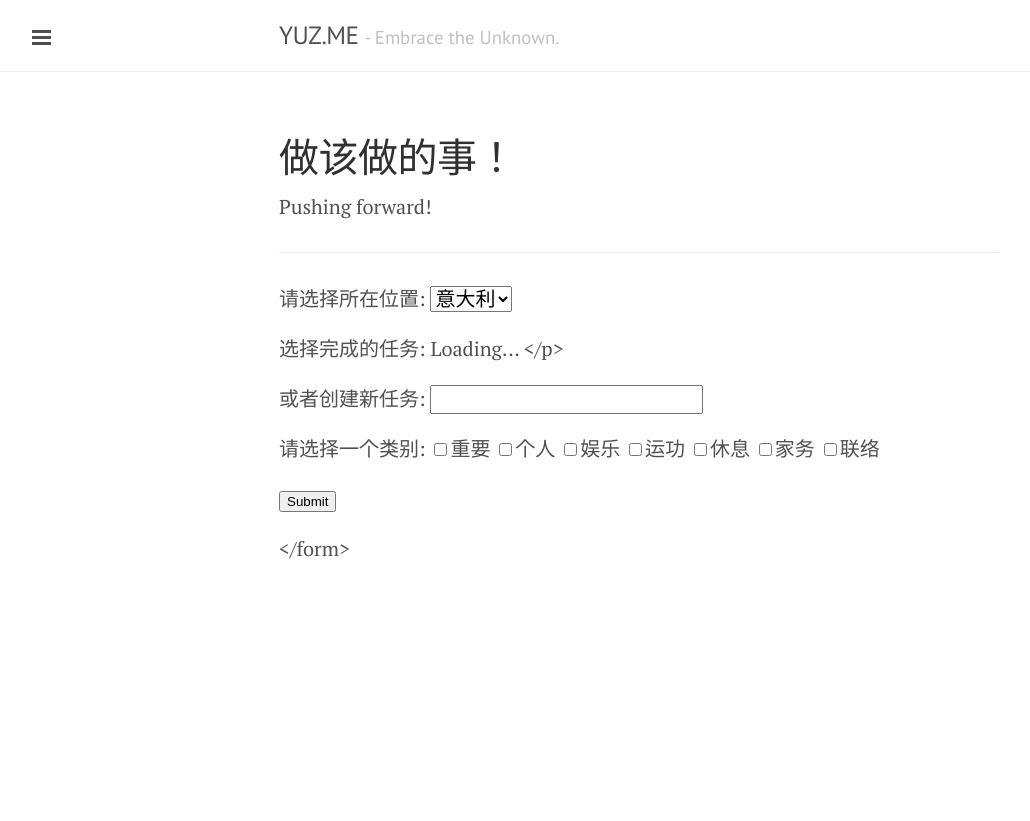
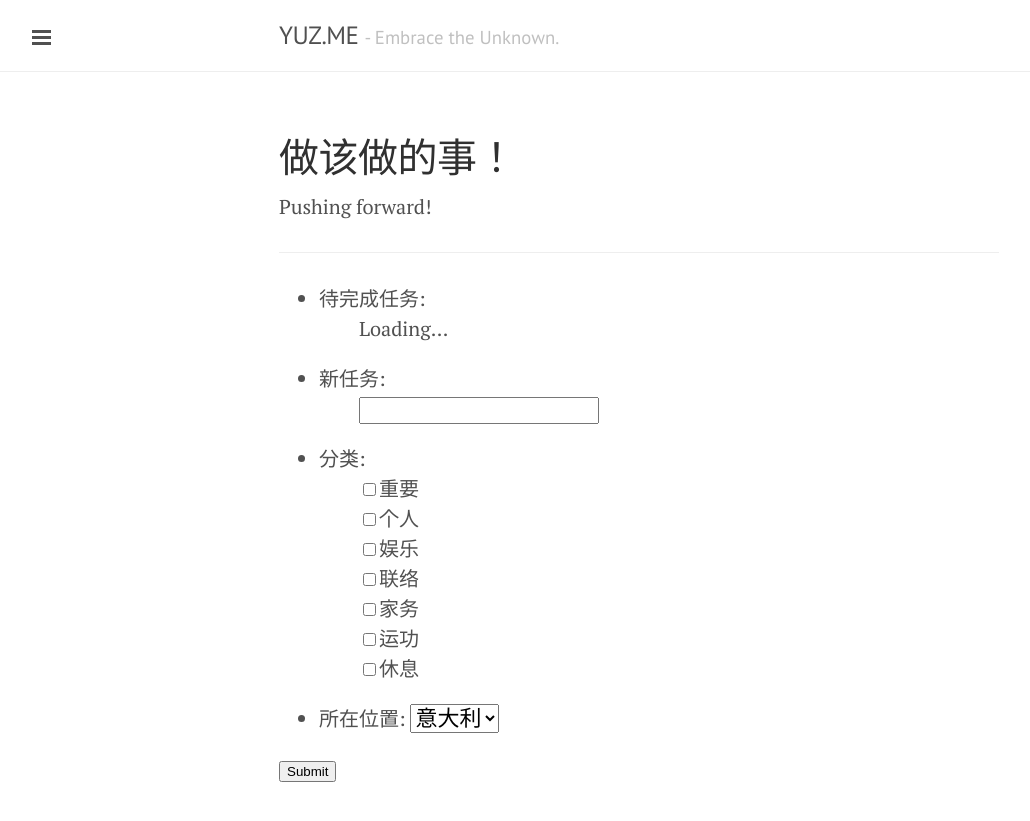
Before and after one commit to yusite/yuz.me, a Jekyll site: the page built from log.md, in a window 1280 px wide. Shown: the top 821 px of the page, without its empty margins (1-1031 px from the left). Built offline with Jekyll 4.4.1, drawn with Linux system fonts in a browser that asks for light colours; Markdown is read by kramdown in place of the engine named in the settings.

Commit message:
update log page

```diff
--- a/javascript/custom/log.js
+++ b/javascript/custom/log.js
@@ -11,7 +11,7 @@
     var createOutput = function( jsonarray ) {
         var i, output = [];
         for (i = 0; i < jsonarray.length; i++) {
-            output.push('<input type="checkbox" name="finish" value="');
+            output.push('<li><input type="checkbox" name="finish" value="');
             output.push(jsonarray[i]);
             output.push('" id="');
             output.push(i);
@@ -21,7 +21,7 @@
             output.push('">');
             output.push(jsonarray[i]);
             output.push('</label>');
-            output.push(' ');
+            output.push('</li>');
         }
         var outputString = output.join("");
         return outputString;
--- a/log.md
+++ b/log.md
@@ -12,30 +12,52 @@ Pushing forward!
 
 <form action="https://script.google.com/macros/s/AKfycbxRYZQtTQ3qBQtxU5Q1iMV9_hlgvgALyTyID42IUNfDouFsajfN/exec" method="GET">
 
-<p>请选择所在位置:
-<select name="location" style="font-size:20px;">
+<ul>
+<li>待完成任务:
+<ul id='log' style="list-style:none;">
+<li>Loading...</li>
+</ul>
+</li>
+<li>新任务:
+<ul style="list-style:none;">
+<li><input type="text" name="create" style="font-size:18px;"></li>
+</ul>
+</li>
+<li>分类:
+<ul style="list-style:none;">
+<li>
+<input type="checkbox" id ="a1" name="category" value="重要"><label for="a1">重要</label>
+</li>
+<li>
+<input type="checkbox" id ="a2" name="category" value="个人"><label for="a2">个人</label>
+</li>
+<li>
+<input type="checkbox" id ="a3" name="category" value="娱乐"><label for="a3">娱乐</label>
+</li>
+<li>
+<input type="checkbox" id ="a7" name="category" value="联络"><label for="a7">联络</label>
+</li>
+<li>
+<input type="checkbox" id ="a6" name="category" value="家务"><label for="a6">家务</label>
+</li>
+<li>
+<input type="checkbox" id ="a4" name="category" value="运功"><label for="a4">运功</label>
+</li>
+<li>
+<input type="checkbox" id ="a5" name="category" value="休息"><label for="a5">休息</label>
+</li>
+</ul>
+</li>
+<li>所在位置:
+<select name="location" style="font-size:22px;">
 <option value="Italy" selected>意大利</option>
 <option value="China">中国</option>
 </select>
-</p>
+</li>
+</ul>
 
-<p>选择完成的任务:
-<span id='log'>Loading...<span>
-</p>
-
-<p>或者创建新任务:
-<input type="text" name="create" style="font-size:20px;"></p>
-
-<p>请选择一个类别:
-<input type="checkbox" id ="a1" name="category" value="重要"><label for="a1">重要</label>
-<input type="checkbox" id ="a2" name="category" value="个人"><label for="a2">个人</label>
-<input type="checkbox" id ="a3" name="category" value="娱乐"><label for="a3">娱乐</label>
-<input type="checkbox" id ="a4" name="category" value="运功"><label for="a4">运功</label>
-<input type="checkbox" id ="a5" name="category" value="休息"><label for="a5">休息</label>
-<input type="checkbox" id ="a6" name="category" value="家务"><label for="a6">家务</label>
-<input type="checkbox" id ="a7" name="category" value="联络"><label for="a7">联络</label>
-</p>
 <p>
 <input type="submit" value="Submit">
 </p>
+
 </form>
```
